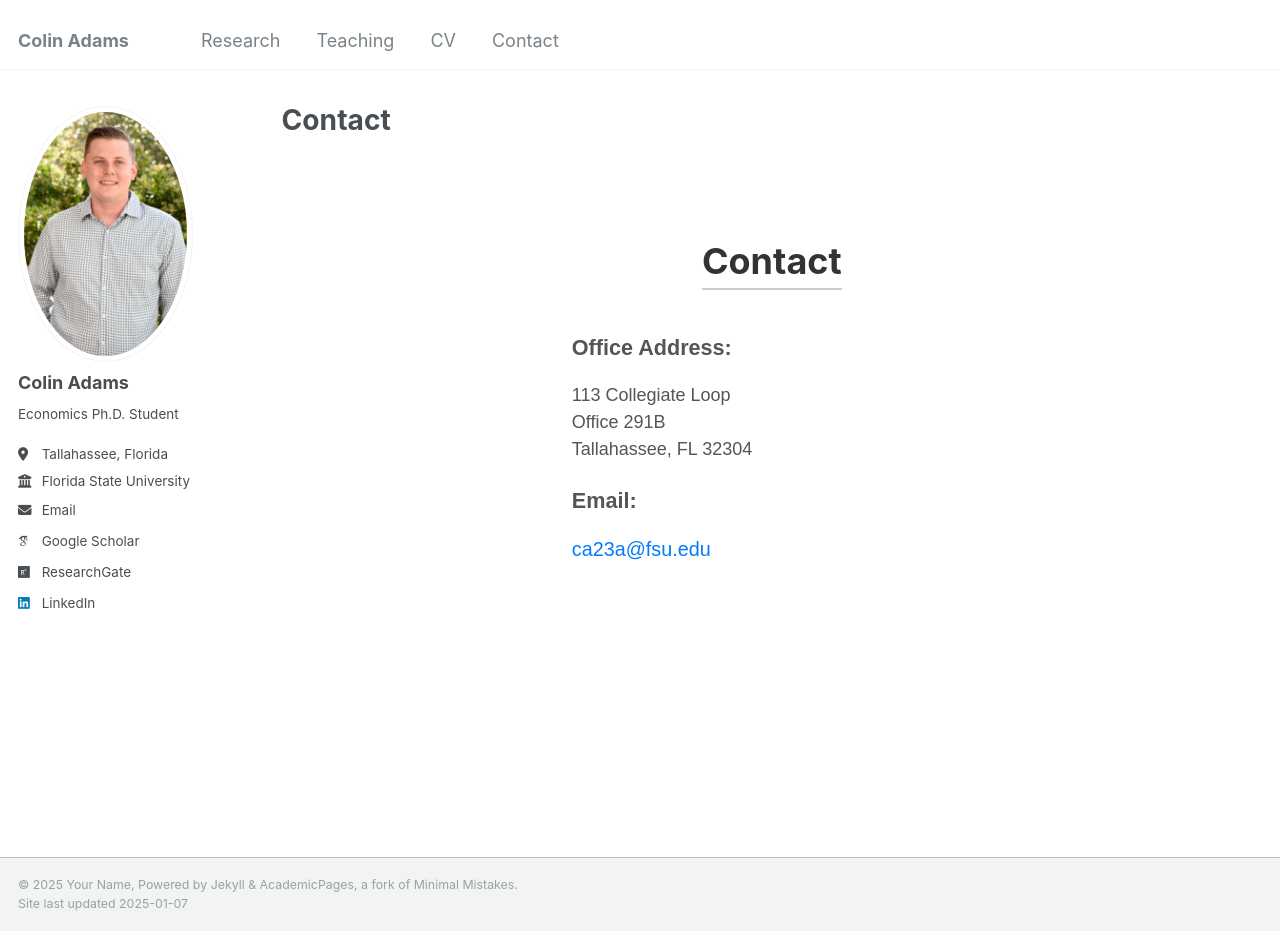
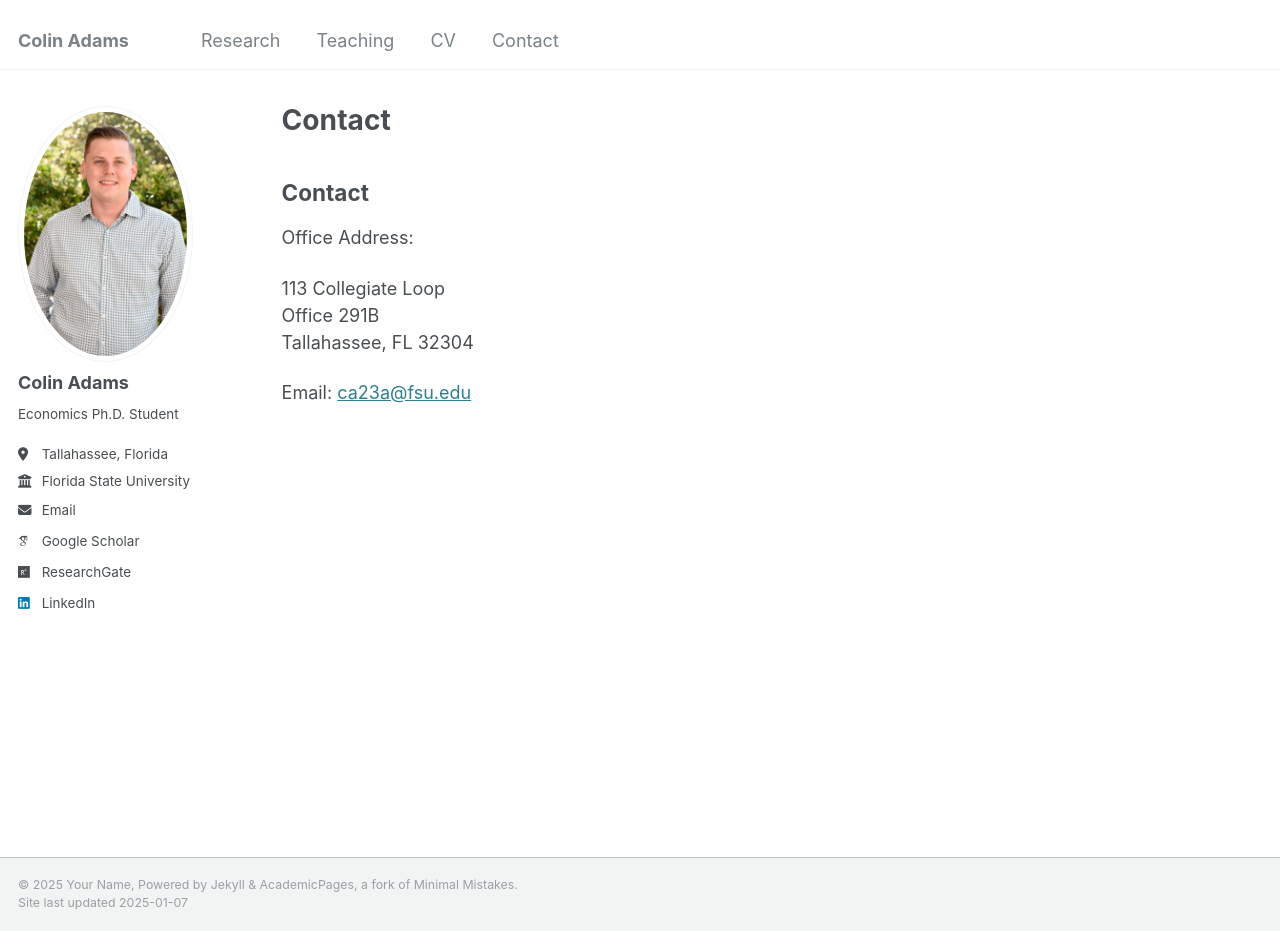
Before and after one commit to Zach-Gooch/Zach-Gooch.github.io, a Jekyll site: the page built from _pages/contact.html, in a window 1280 px wide and 931 px high. Built offline with Jekyll 4.4.1, drawn with Linux system fonts in a browser that asks for light colours; some web fonts are replaced.

Commit message:
Update contact.html

```diff
--- a/_pages/contact.html
+++ b/_pages/contact.html
@@ -5,18 +5,13 @@ permalink: /contact/
 author_profile: true
 ---
 
-<section id="contact" style="text-align: center; padding: 20px; font-family: Arial, sans-serif;">
-  <h2 style="font-size: 2em; color: #333; margin-bottom: 20px; border-bottom: 2px solid #ccc; display: inline-block; padding-bottom: 5px;">Contact</h2>
-  <div style="margin: 20px auto; max-width: 400px; text-align: left;">
-    <p style="font-size: 1.2em; color: #555; margin-bottom: 10px;"><strong>Office Address:</strong></p>
-    <p style="font-size: 1em; color: #555; line-height: 1.5; margin-bottom: 20px;">
-      113 Collegiate Loop<br>
-      Office 291B<br>
-      Tallahassee, FL 32304
-    </p>
-    <p style="font-size: 1.2em; color: #555; margin-bottom: 10px;"><strong>Email:</strong></p>
-    <p style="margin-bottom: 20px;">
-      <a href="mailto:ca23a@fsu.edu" style="font-size: 1.1em; color: #007bff; text-decoration: none;">ca23a@fsu.edu</a>
-    </p>
-  </div>
+<section id="contact">
+  <h2>Contact</h2>
+  <p>Office Address:</p>
+  <p>
+    113 Collegiate Loop<br>
+    Office 291B<br>
+    Tallahassee, FL 32304
+  </p>
+  <p>Email: <a href="mailto:ca23a@fsu.edu">ca23a@fsu.edu</a></p>
 </section>
```
